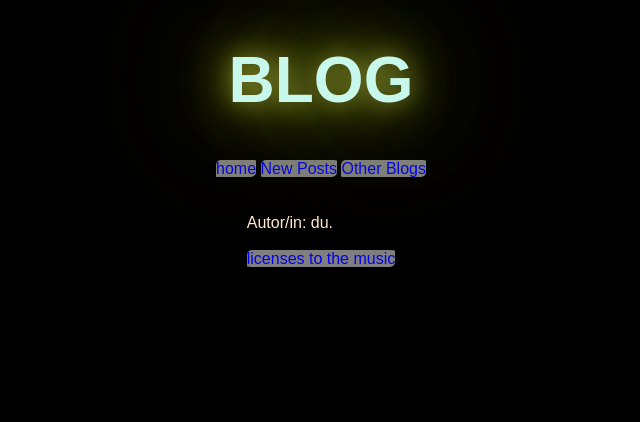
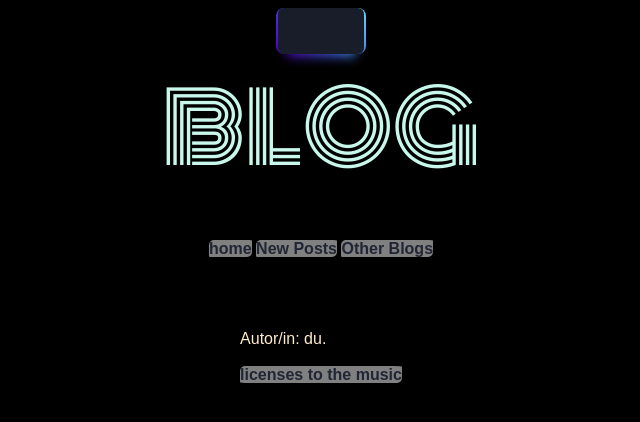
Before and after one commit to Meoltieki/blog-blj, a PHP site: template view/view.others.php in a window 1280 px wide. Shown: the top 422 px of the page, without its empty margins (319-959 px from the left). Run offline with PHP 8.4, Linux system fonts and the light colour scheme; the template is opened without the code that fills it, so the values that code supplies are empty.

Commit message:
others space

```diff
--- a/style/stylesheet.css
+++ b/style/stylesheet.css
@@ -6,20 +6,20 @@ body {
     color: blanchedalmond;
     background-color: black;
 
+
 }
 .music{
     display: none;
 }
 
-.header{
-    font-size: 2.0em;
-    text-shadow: 0 0 25px #dd6cae ,
-                 0 0 50px #dd6cae,
-                 0 0 100px #dd6cae ,
-                 0 0 150px #dd6cae ,
-                 0 0 200px #dd6cae ;
+.font-effect-neon{
+    font-family: Monoton;
+    font-size: 6em;
+    text-align: center;
     animation: animate 5s linear infinite;
 }
+
+
 
 @keyframes animate {
 
@@ -32,7 +32,12 @@ body {
 
 
 }
-
+.otherblogs{
+    color: blanchedalmond;
+}
+.kasten{
+    border-radius: 5px 5%
+}
 
 a:link{
     background-color: grey ;
@@ -43,7 +48,8 @@ a:visited{
     color:wheat;
 }
 a:hover{
-    color:brown;
+    transition: all 0.2s ease-in-out;
+    box-shadow: 0 10px 15px rgba(12, 224, 206, 0.349);
 }
 
 
@@ -53,6 +59,23 @@ div.php {
 
 }
 
+.button {
+    text-decoration: none;
+    color: rgba(255, 255, 255, 0.8);
+    background: grey;
+    padding: 15px 40px;
+    border-radius: 5px 5%;
+    font-weight: normal;
+    text-transform: uppercase;
+    transition: all 0.2s ease-in-out;
+  }
+
+  .glow-button:hover {
+
+    color: rgba(255, 255, 255, 1);
+    box-shadow: 0 10px 15px rgba(12, 224, 206, 0.349);
+  }
+
 
 
 #footer{
@@ -60,12 +83,94 @@ div.php {
     padding-right: 100px;
 }
 
-body {
-    margin: 0;
-    padding: 0;
+@property --rotate {
+    syntax: "<angle>";
+    initial-value: 132deg;
+    inherits: false;
   }
 
-  #container {
-    position: fixed;
-    touch-action: none;
+  :root {
+    --card-height: 5vh;
+    --card-width: calc(var(--card-height) / 0.5);
   }
+
+
+  .card {
+    display: grid;
+    background: #191c29;
+    width: var(--card-width);
+    height: var(--card-height);
+    padding: 3px;
+    position: relative;
+    border-radius: 6px;
+    justify-content: center;
+    align-items: center;
+    text-align: center;
+    display: flex;
+    font-size: 0.5em;
+    color: rgb(88 199 250 / 0%);
+    cursor: pointer;
+    font-family: cursive;
+  }
+
+  .card:hover {
+    color: rgb(88 199 250 / 100%);
+    transition: color 1s;
+  }
+  .card:hover:before, .card:hover:after {
+    animation: none;
+    opacity: 0;
+  }
+
+
+  .card::before {
+    content: "";
+    width: 104%;
+    height: 102%;
+    border-radius: 8px;
+    background-image: linear-gradient(
+      var(--rotate)
+      , #5ddcff, #3c67e3 43%, #4e00c2);
+      position: absolute;
+      z-index: -1;
+      top: -1%;
+      left: -2%;
+      animation: spin 2.5s linear infinite;
+  }
+
+  .card::after {
+    position: absolute;
+    content: "";
+    top: calc(var(--card-height) / 6);
+    left: 0;
+    right: 0;
+    z-index: -1;
+    height: 100%;
+    width: 100%;
+    margin: 0 auto;
+    transform: scale(0.8);
+    filter: blur(calc(var(--card-height) / 6));
+    background-image: linear-gradient(
+      var(--rotate)
+      , #5ddcff, #3c67e3 43%, #4e00c2);
+      opacity: 1;
+    transition: opacity .5s;
+    animation: spin 2.5s linear infinite;
+  }
+
+  @keyframes spin {
+    0% {
+      --rotate: 0deg;
+    }
+    100% {
+      --rotate: 360deg;
+    }
+  }
+
+  a {
+    color: #212534;
+    text-decoration: none;
+    font-family: sans-serif;
+    font-weight: bold;
+    margin-top: 2rem;
+  }
--- a/view/view.new.php
+++ b/view/view.new.php
@@ -11,13 +11,15 @@
     <meta charset="UTF-8">
     <meta http-equiv="X-UA-Compatible" content="IE=edge">
     <meta name="viewport" content="width=device-width, initial-scale=1.0">
+    <link rel="stylesheet" href="https://fonts.googleapis.com/css?family=Monoton&effect=neon">
+
 
 
     <title>New Posts</title>
 </head>
 
 <body>
-<div class = header><h1>BLOG</h1> </div>
+<div class="font-effect-neon">BLOG</div></br></br>
 
     <?php include 'include.php'?>
 
@@ -47,7 +49,7 @@
 
         </div>
 
-     </form>
+     </form></br></br>
 
     <?php } ?>
 
--- a/view/view.others.php
+++ b/view/view.others.php
@@ -8,26 +8,32 @@
         <meta name="robots" content="noindex">
         <meta http-equiv="X-UA-Compatible" content="IE=edge">
         <meta name="viewport" content="width=device-width, initial-scale=1.0">
+        <link rel="stylesheet" href="https://fonts.googleapis.com/css?family=Monoton&effect=neon">
+
 
         <title>Document</title>
     </head>
+    <div class="card">
+    HELLO =)
+    </div>
 
     <body>
 
-    <div class="header">
-        <h1>BLOG</h1>
-    </div>
+
+    <div class="font-effect-neon">BLOG</div></br></br>
 
     <?php  include 'include.php'; ?>
-    <div id = "others">
+    <div id = "wrapper">
     <?php
     foreach ($pdo->query($sql) as $row) {
         $link = $row['url'];
         $description = $row['description'];
-            echo "<a href='" . $link . "'class='otherblogs'>". $description . "</a><br>";
+            echo "<p><a   href=  '  "   .  $link  .  " 'class='otherblogs  '  >"  . $description .   " </a></p>";
             }
-            ?>
+            ?> </br></br>
      </div>
+
      </br><footer  id = "footer">Autor/in: du.</br></br> <a href = "https://creativecommons.org/licenses/by/3.0/">licenses to the music</a></footer>
+
     </body>
     </html>
```
Also changed, not shown: view/view.home.php (+8 -6 lines), error.html (line endings or trailing spaces).
